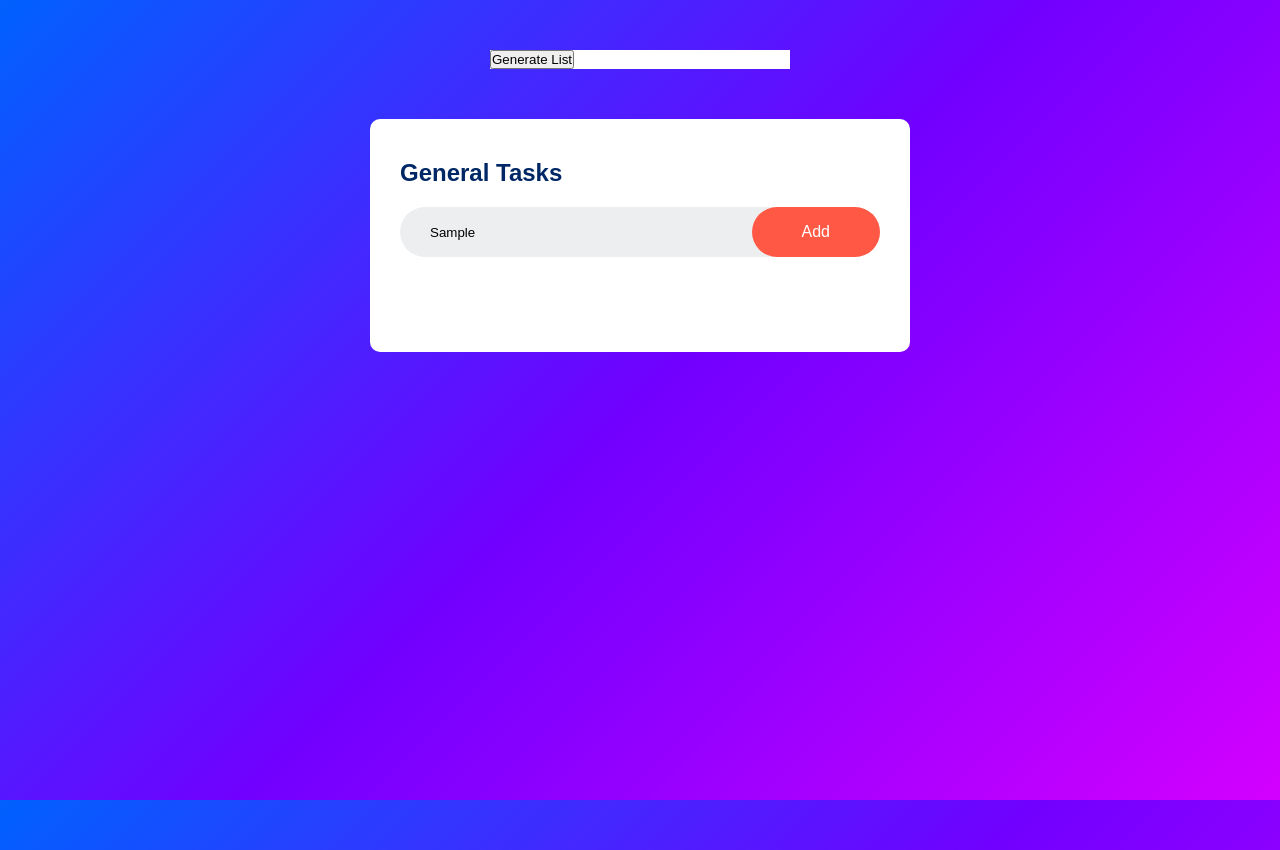
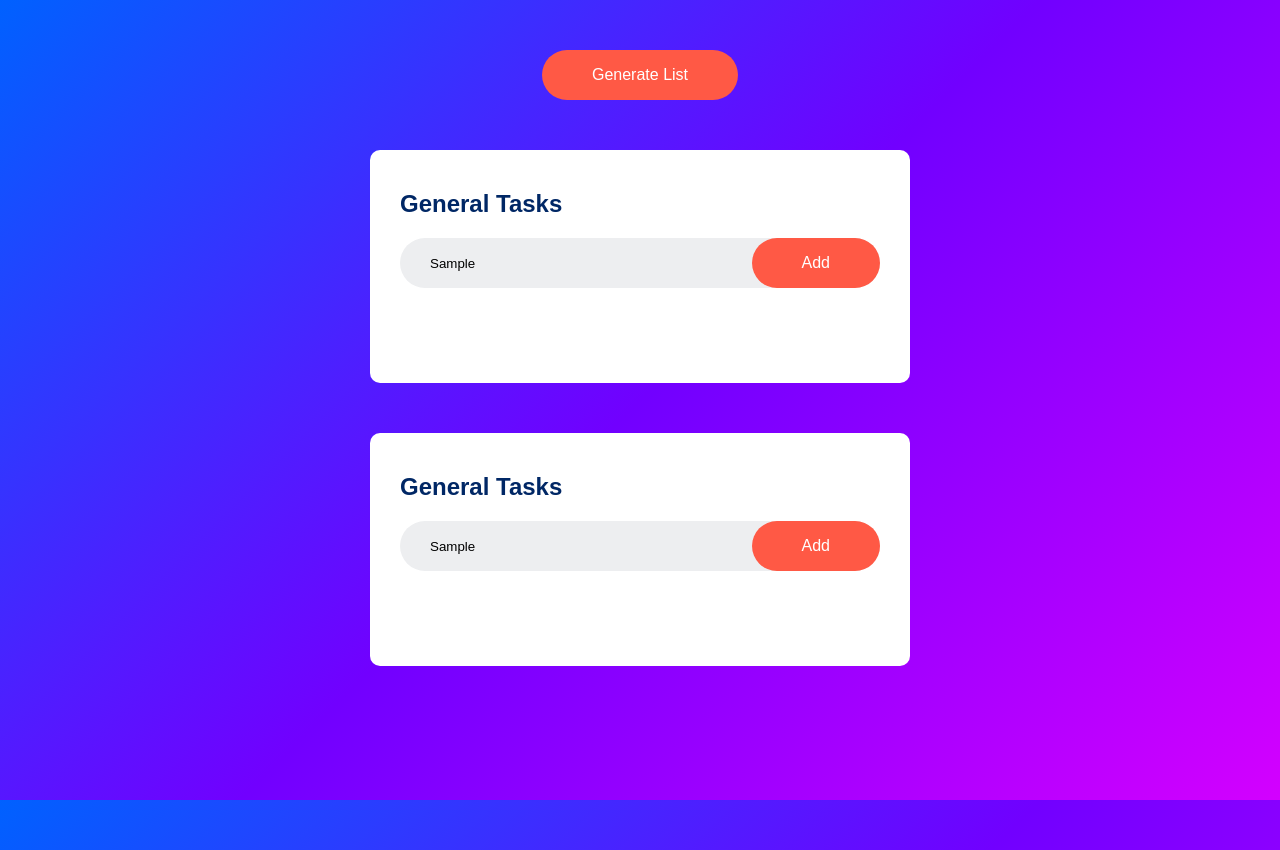
Before and after one commit to PedroCMotta-oficial/To-Do-List, a plain HTML site: page index.html in a window 1280 px wide. Both pictures are taken after typing "Sample" into the empty fields and a click on the button "Generate List". Drawn offline with Linux system fonts and the light colour scheme.

Commit message:
list creator v1.0
the list creator is finally completed. Now I can clone the beta list, but the masonry style must be done...

```diff
--- a/index.html
+++ b/index.html
@@ -9,11 +9,12 @@
 <body>
 
   <div class="listGenerator">
-    <button onclick="">Generate List</button>
+    <button onclick="addList()">Generate List</button>
   </div>
 
 
-  <div class="list">
+  <div id="lists-container">
+    <div class="list" id="listBeta">
       <h2>General Tasks</h2>
 
       <div class="creator">
@@ -21,12 +22,15 @@
         <button onclick="addTask()">Add</button>
       </div>
 
-    <ul id="list-container">
+      <ul id="tasks-container">
         <!--<li class="checked">Task1</li>
         <li>Task2</li>
         <li>Task3</li>-->
       </ul>
     </div>
+  </div>
+
+
 
 
   <script src="script.js"></script>
--- a/script.js
+++ b/script.js
@@ -1,5 +1,10 @@
+// para botão de criação de tarefas
 const inputBox = document.getElementById("input-box");
-const listContainer = document.getElementById("list-container");
+const tasksContainer = document.getElementById("tasks-container");
+
+// para botão de criação de listas
+const listsContainer = document.getElementById("lists-container");
+const listToBeCloned = document.getElementById("listBeta");
 
 function addTask() {
   if(inputBox.value === '') {
@@ -8,7 +13,7 @@ function addTask() {
     // creation of the task
     let li = document.createElement("li");
     li.innerHTML = inputBox.value;
-    listContainer.appendChild(li);
+    tasksContainer.appendChild(li);
 
     // making a delete way to the task that was created before
     let span = document.createElement("span");
@@ -19,9 +24,16 @@ function addTask() {
   saveData();
 }
 
+function addList() {
+  let newList = listToBeCloned.cloneNode(true);
+  newList.removeAttribute('id');
+  listsContainer.appendChild(newList);
+  saveData();
+}
+
 
 // checagem de tarefas
-listContainer.addEventListener("click", function(e) {
+tasksContainer.addEventListener("click", function(e) {
   if(e.target.tagName === "LI") {
     e.target.classList.toggle("checked");
     saveData();
@@ -33,9 +45,9 @@ listContainer.addEventListener("click", function(e) {
 
 
 function saveData() {
-  localStorage.setItem("data", listContainer.innerHTML);
+  localStorage.setItem("data", tasksContainer.innerHTML);
 }
 function showTask() {
-  listContainer.innerHTML = localStorage.getItem("data");
+  tasksContainer.innerHTML = localStorage.getItem("data");
 }
 showTask();
--- a/style.css
+++ b/style.css
@@ -23,10 +23,19 @@ body {
 
 .listGenerator {
   width: 100%;
-  max-width: 300px;
+  max-width: fit-content;
   justify-content: center;
-  background: #fff;
   margin: 50px auto 20px;
+}
+.listGenerator button {
+  border: none;
+  outline: none;
+  padding: 16px 50px;
+  background: #ff5945;
+  color: #fff;
+  font-size: 16px;
+  cursor: pointer;
+  border-radius: 40px;
 }
 
 
@@ -77,7 +86,7 @@ body {
 
 
 
-#list-container li {
+#tasks-container li {
   list-style: none;
   font-size: 17px;
   padding: 12px 8px 12px 50px;
@@ -85,7 +94,7 @@ body {
   cursor: pointer;
   position: relative;
 }
-#list-container li::before {
+#tasks-container li::before {
   content: '';
   position: absolute;
   height: 28px;
@@ -97,14 +106,14 @@ body {
   top: 12px;
   left: 8px;
 }
-#list-container li.checked:before {
+#tasks-container li.checked:before {
   background-image: url();
 }
-#list-container li.checked {
+#tasks-container li.checked {
   color: #555;
   text-decoration: line-through;
 }
-#list-container li span {
+#tasks-container li span {
   position: absolute;
   right: 0;
   top: 5px;
@@ -116,6 +125,6 @@ body {
   text-align: center;
   border-radius: 50%;
 }
-#list-container li span:hover {
+#tasks-container li span:hover {
   background: #edeef0;
 }
```
Lines whose indentation alone changed are shown as unchanged.
